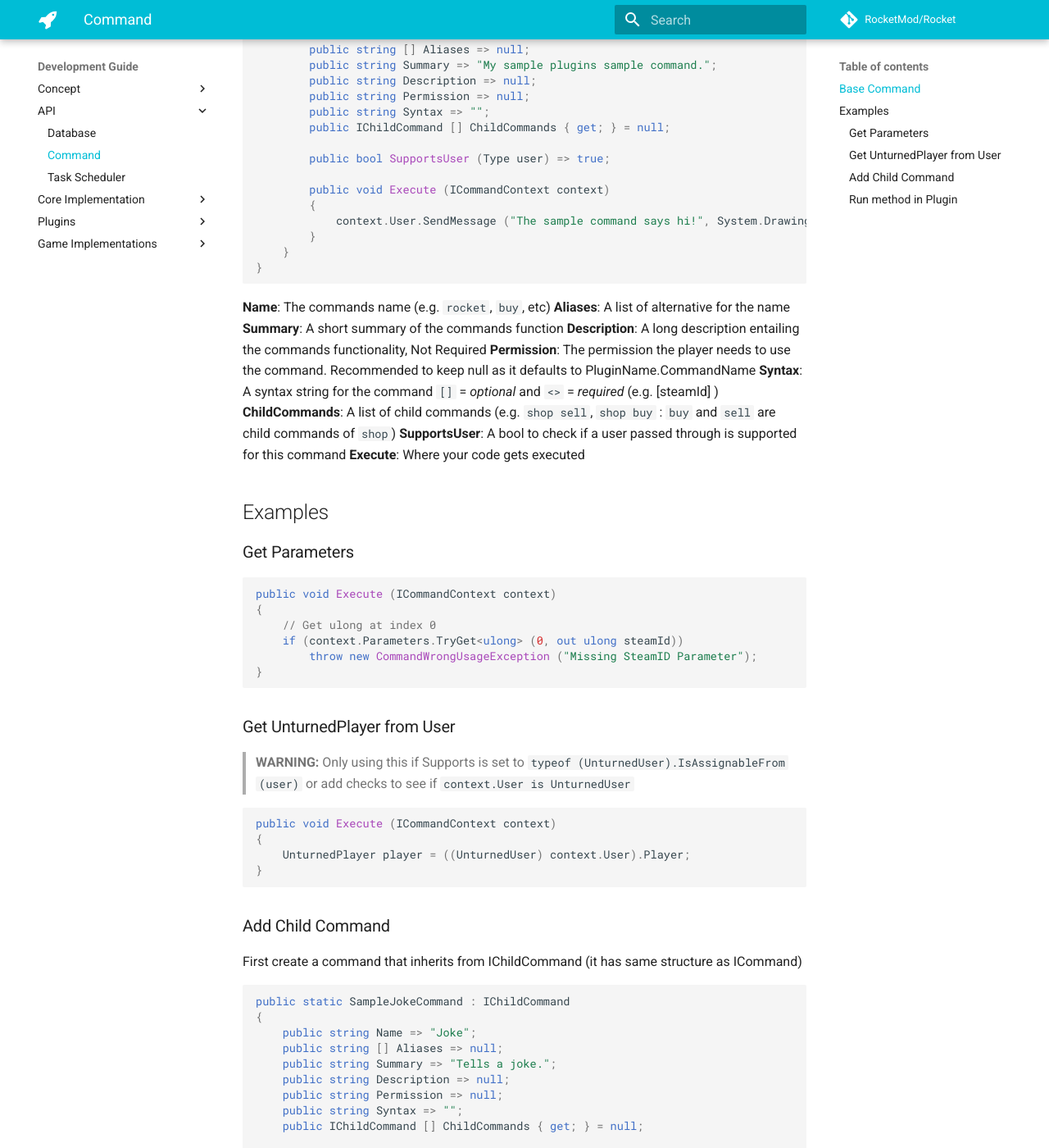
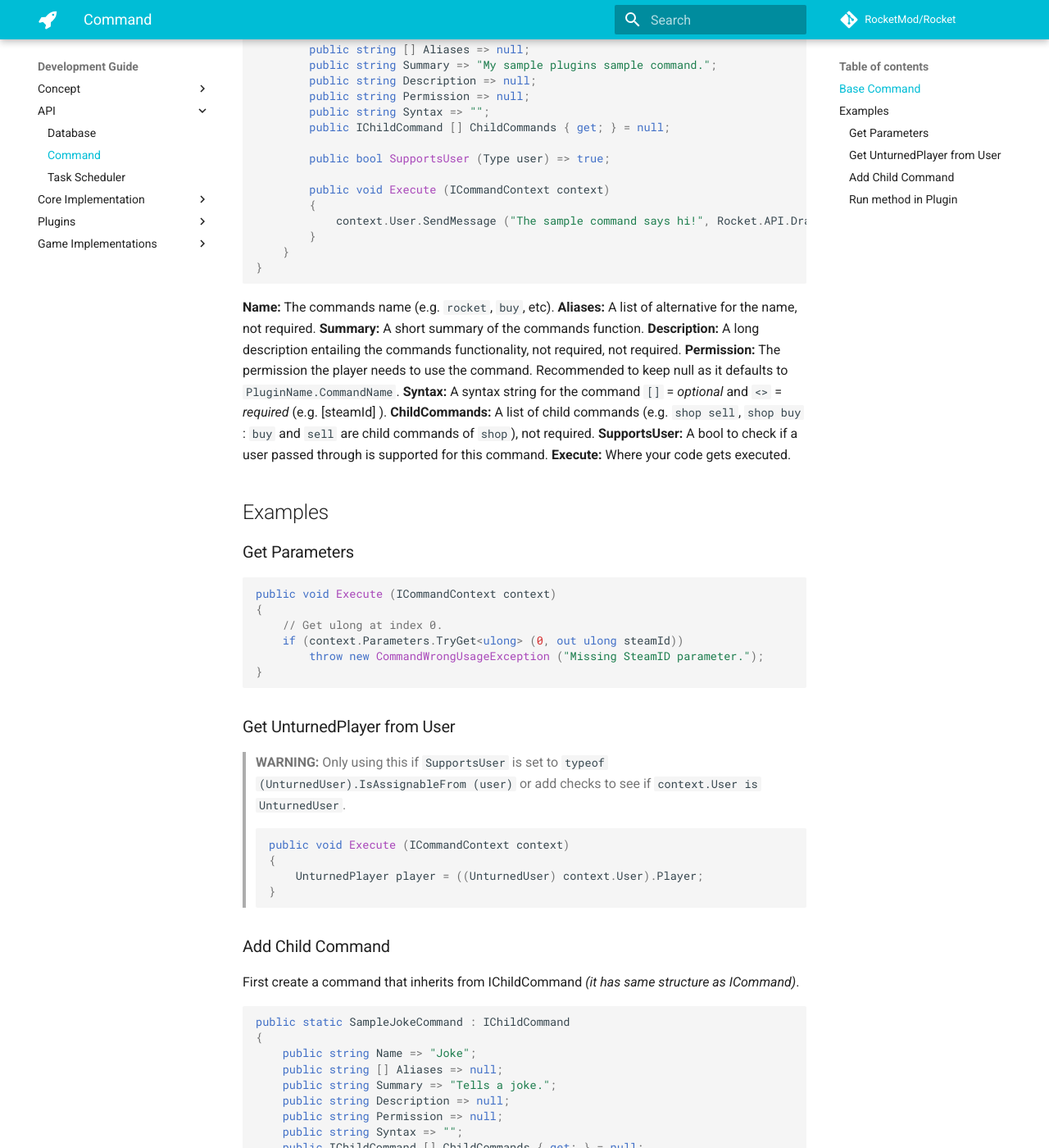
Before and after one commit to RocketMod/Rocket.Documentation, an MkDocs documentation site: the page built from content/development-guide/api/command.md, in a window 1280 px wide and 1400 px high, scrolled down 463 px. Shown: the whole window at 82% size. Built offline with MkDocs 1.6.1 and Material for MkDocs 9.7.7, drawn with Linux system fonts in a browser that asks for light colours; comment, search, counter and statistics services are not loaded; old or Windows-style settings are respelled for this version of MkDocs; some of the changed text lies outside the part shown.

Commit message:
Few more fixes.
­

````diff
--- a/content/development-guide/api/command.md
+++ b/content/development-guide/api/command.md
@@ -1,7 +1,6 @@
-Commands in Rocketmod 5 are very similar to RocketMod 4 however the Execute method has been changed.
+Commands in RocketMod 5 are very similar to RocketMod 4. However the Execute method has been changed.
 
 ## Base Command
-
 ```csharp
 using Rocket.API.Commands;
 
@@ -21,38 +20,35 @@ namespace SamplePlugin
 
 		public void Execute (ICommandContext context)
 		{
-			context.User.SendMessage ("The sample command says hi!", System.Drawing.Color.Yellow);
+			context.User.SendMessage ("The sample command says hi!", Rocket.API.Drawing.Color.Yellow);
 		}
 	}
 }
 ```
 
-**Name**: 			The commands name (e.g. `rocket`, `buy`, etc)
-**Aliases**:		A list of alternative for the name
-**Summary**:		A short summary of the commands function
-**Description**:	A long description entailing the commands functionality, Not Required
-**Permission**:		The permission the player needs to use the command. Recommended to keep null as it defaults to PluginName.CommandName
-**Syntax**:			A syntax string for the command `[]` = *optional* and `<>` = *required* (e.g. [steamId] <itemId>)
-**ChildCommands**:	A list of child commands (e.g. `shop sell`, `shop buy` : `buy` and `sell` are child commands of `shop`)
-**SupportsUser**:	A bool to check if a user passed through is supported for this command
-**Execute**:		Where your code gets executed
+**Name:**		The commands name (e.g. `rocket`, `buy`, etc).
+**Aliases:**		A list of alternative for the name, not required.
+**Summary:**		A short summary of the commands function.
+**Description:**	A long description entailing the commands functionality, not required, not required.
+**Permission:**		The permission the player needs to use the command. Recommended to keep null as it defaults to `PluginName.CommandName`.
+**Syntax:**	        A syntax string for the command `[]` = *optional* and `<>` = *required* (e.g. [steamId] <itemId>).
+**ChildCommands:**	A list of child commands (e.g. `shop sell`, `shop buy` : `buy` and `sell` are child commands of `shop`), not required.
+**SupportsUser:**	A bool to check if a user passed through is supported for this command.
+**Execute:**		Where your code gets executed.
 
 ## Examples
 ### Get Parameters
-
 ```csharp
 public void Execute (ICommandContext context)
 {
-	// Get ulong at index 0
+	// Get ulong at index 0.
 	if (context.Parameters.TryGet<ulong> (0, out ulong steamId))
-		throw new CommandWrongUsageException ("Missing SteamID Parameter");
+	    throw new CommandWrongUsageException ("Missing SteamID parameter.");
 }
 ```
 
 ### Get UnturnedPlayer from User
-
-> **WARNING:** Only using this if Supports is set to `typeof (UnturnedUser).IsAssignableFrom (user)` or add checks to see if `context.User is UnturnedUser`
-
+> **WARNING:** Only using this if `SupportsUser` is set to `typeof (UnturnedUser).IsAssignableFrom (user)` or add checks to see if `context.User is UnturnedUser`.
 ```csharp
 public void Execute (ICommandContext context)
 {
@@ -61,8 +57,7 @@ public void Execute (ICommandContext context)
 ```
 
 ### Add Child Command
-First create a command that inherits from IChildCommand (it has same structure as ICommand)
-
+First create a command that inherits from IChildCommand *(it has same structure as ICommand)*.
 ```csharp
 public static SampleJokeCommand : IChildCommand
 {
@@ -78,15 +73,14 @@ public static SampleJokeCommand : IChildCommand
 
 	public void Execute (ICommandContext context)
 	{
-		context.User.SendMessage ("<insert generic joke here>", System.Drawing.Color.Yellow);
+		context.User.SendMessage ("<insert generic joke here>", Rocket.API.Drawing.Color.Yellow);
 	}
 }
 ```
 
-And then in your base command set ChildCommands to this
-
+Then set `ChildCommands` to this in your base command.
 ```csharp
-public IChildCommand [] ChildCommands { get; } = new IChildCommand []
+public IChildCommand [] ChildCommands { get; } =
 {
 	new SampleJokeCommand ()
 };
````
Also changed, not shown: other parts of content/development-guide/api/command.md (+3 -3 lines).
